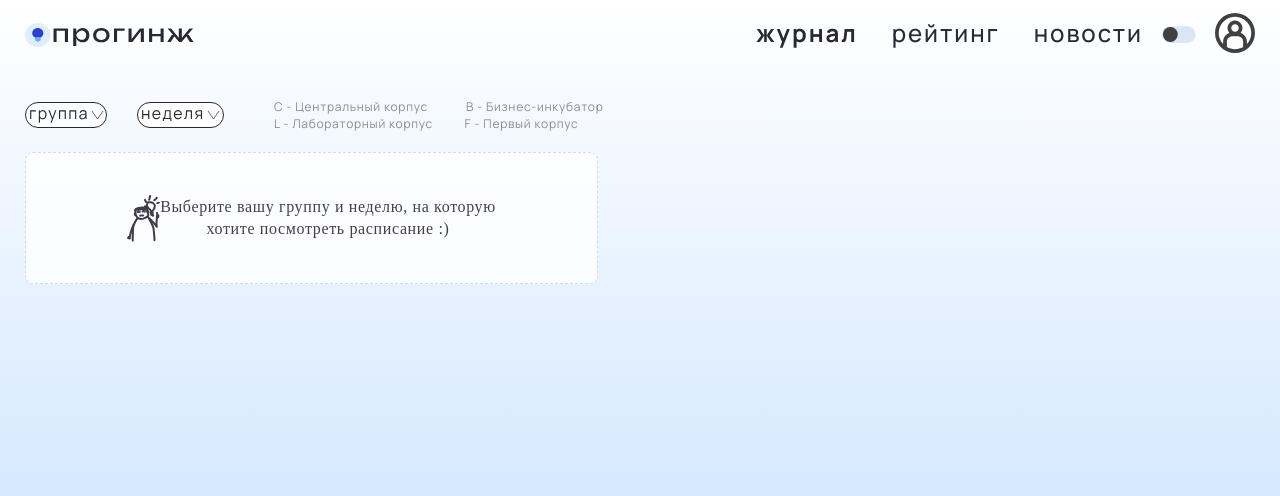
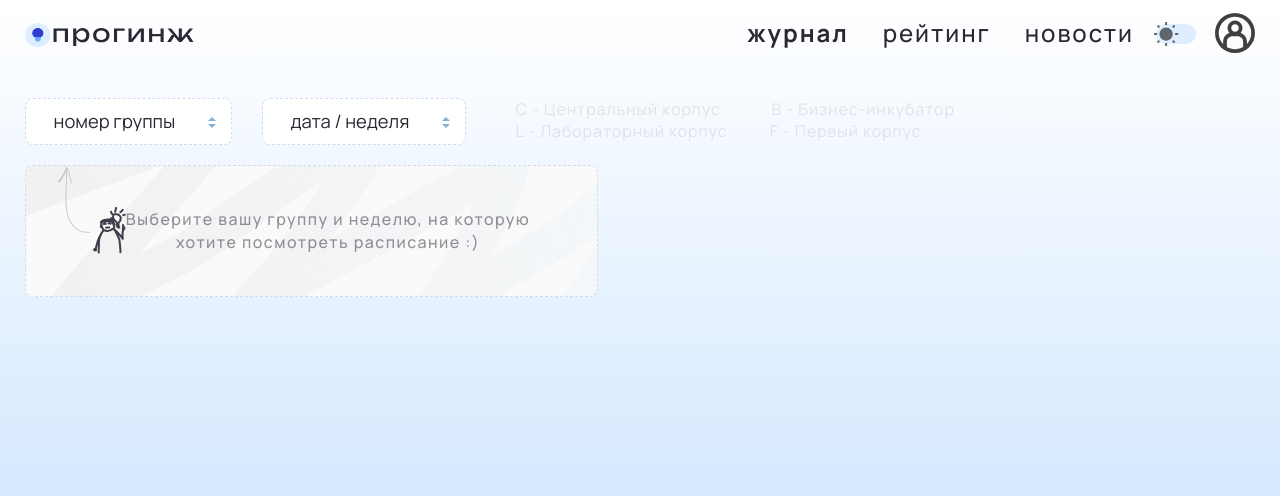
Before and after one commit to andrejgolubev/paragraph, a Python web app: template templates/index.html in a window 1280 px wide. Shown: the top 496 px of the page. Run offline with Jinja, Linux system fonts and the light colour scheme; the template is opened without the code that fills it, so the values that code supplies are empty.

Commit message:
finished "home" page

```diff
--- a/styles/js/script.js
+++ b/styles/js/script.js
@@ -0,0 +1,9 @@
+document.addEventListener('DOMContentLoaded', function() {
+  const selectElement = document.querySelector('select');
+  const customSelect = document.querySelector('.custom-select');
+
+  const updateSelectStyles = () => {
+    customSelect.classList.toggle('select-valid', selectElement.value !== "");
+  };
+  selectElement.addEventListener('change', updateSelectStyles);
+});
--- /dev/null
+++ b/styles/sass/dropdown.scss
@@ -0,0 +1,47 @@
+@use './fonts.scss';
+
+.custom-select {
+  position: relative;
+}
+
+.custom-select select {
+  appearance: none;
+  width: 100%;
+  font-size: 1.15rem;
+  font-family: 'Manrope', serif;
+  padding: 0.675em 3em 0.675em 1.5em;
+  background-color: #fff;
+  border: 1px rgb(207, 222, 227) dashed;
+  border-radius: 0.5rem;
+  color: #292833;
+  cursor: pointer;
+}
+
+.custom-select::before,
+.custom-select::after {
+  --size: 0.3rem;
+  content: "";
+  position: absolute;
+  right: 1rem;
+  pointer-events: none;
+}
+
+.custom-select::before {
+  border-left: var(--size) solid transparent;
+  border-right: var(--size) solid transparent;
+  border-bottom: var(--size) solid rgb(135, 178, 208) ;
+  top: 40%;
+}
+
+.custom-select::after {
+  border-left: var(--size) solid transparent;
+  border-right: var(--size) solid transparent;
+  border-top: var(--size) solid rgb(135, 178, 208);
+  top: 55%;
+}
+
+/* Styles when a valid option is selected (other than placeholder) */
+.custom-select.select-valid select {
+  background-color: rgb(135, 178, 208);
+  border-color: rgb(135, 178, 208);
+}
--- a/styles/sass/styles.css
+++ b/styles/sass/styles.css
@@ -97,6 +97,52 @@ input[type=file] {
   font-family: "Manrope";
   src: url("../fonts/Manrope-VariableFont_wght.ttf");
 }
+.custom-select {
+  position: relative;
+}
+
+.custom-select select {
+  appearance: none;
+  width: 100%;
+  font-size: 1.15rem;
+  font-family: "Manrope", serif;
+  padding: 0.675em 3em 0.675em 1.5em;
+  background-color: #fff;
+  border: 1px rgb(207, 222, 227) dashed;
+  border-radius: 0.5rem;
+  color: #292833;
+  cursor: pointer;
+}
+
+.custom-select::before,
+.custom-select::after {
+  --size: 0.3rem;
+  content: "";
+  position: absolute;
+  right: 1rem;
+  pointer-events: none;
+}
+
+.custom-select::before {
+  border-left: var(--size) solid transparent;
+  border-right: var(--size) solid transparent;
+  border-bottom: var(--size) solid rgb(135, 178, 208);
+  top: 40%;
+}
+
+.custom-select::after {
+  border-left: var(--size) solid transparent;
+  border-right: var(--size) solid transparent;
+  border-top: var(--size) solid rgb(135, 178, 208);
+  top: 55%;
+}
+
+/* Styles when a valid option is selected (other than placeholder) */
+.custom-select.select-valid select {
+  background-color: rgb(135, 178, 208);
+  border-color: rgb(135, 178, 208);
+}
+
 .header {
   width: auto;
   margin-inline: 10px;
@@ -142,7 +188,7 @@ input[type=file] {
 }
 
 .toggle {
-  margin: 26px 0 0 0;
+  margin: 20px 0 0 0;
 }
 
 .main {
@@ -165,32 +211,38 @@ input[type=file] {
 .main-content .options .corpuses p {
   font-family: "Manrope", sans-serif;
   font-weight: 400;
-  font-size: 12px;
+  font-size: 16px;
   letter-spacing: 0.06em;
-  color: rgba(41, 40, 51, 0.52);
+  color: rgba(29, 29, 33, 0.1);
 }
 .main-content .tip {
   display: inline-flex;
   align-items: center;
   justify-content: center;
-  background: rgba(255, 255, 255, 0.8);
+  background-image: url("../static/tip-bg.png");
   border: 1px rgb(207, 222, 227) dashed;
   border-radius: 8px;
   width: 573px;
   height: 132px;
   margin-top: 20px;
 }
+.main-content .tip_arrow {
+  position: relative;
+  margin-bottom: 30px;
+  margin-right: 30px;
+}
 .main-content .tip_text {
   display: inline-block;
   align-items: center;
 }
 .main-content .tip_text p {
-  font-weight: 400;
+  font-family: "Manrope";
+  font-weight: 500;
   font-size: 16px;
   line-height: 140%;
-  letter-spacing: 0.04em;
+  letter-spacing: 0.09em;
   text-align: center;
-  color: #443f4b;
+  color: rgba(41, 40, 51, 0.5);
 }
 
 /*# sourceMappingURL=styles.css.map */
--- a/styles/sass/styles.scss
+++ b/styles/sass/styles.scss
@@ -1,5 +1,6 @@
 @use './normalize.scss';
 @use './fonts.scss';
+@use './dropdown.scss';
 
 .header {
   width: auto;
@@ -49,7 +50,7 @@
 }
 
 .toggle {
-  margin: 26px 0 0 0;
+  margin: 20px 0 0 0;
 }
 
 
@@ -75,9 +76,9 @@
       p {
         font-family: 'Manrope', sans-serif;
         font-weight: 400;
-        font-size: 12px;
+        font-size: 16px;
         letter-spacing: 0.06em;
-        color: rgba(41, 40, 51, 0.52);
+        color: rgba(29, 29, 33, 0.10);
       }
     }
   }
@@ -86,24 +87,34 @@
     display: inline-flex;
     align-items: center;
     justify-content: center;
-    background: rgba(255, 255, 255, 0.8);
+    // background: rgba(255, 255, 255, 0.8);
+    background-image: url('../static/tip-bg.png');
     border: 1px rgb(207, 222, 227) dashed;
     border-radius: 8px;
     width: 573px;
     height: 132px;
     margin-top: 20px;
 
+    &_arrow{
+      position: relative;
+      // right: 725px;
+      margin-bottom: 30px;
+      margin-right: 30px;
+    }
+
     &_text {
       display: inline-block;
       align-items: center;
 
       p {
-        font-weight: 400;
+
+        font-family: 'Manrope';
+        font-weight: 500;
         font-size: 16px;
         line-height: 140%;
-        letter-spacing: 0.04em;
+        letter-spacing: 0.09em;
         text-align: center;
-        color: #443f4b;
+        color: rgba(41, 40, 51, 0.5);
       }
     }
   }
--- a/templates/index.html
+++ b/templates/index.html
@@ -25,10 +25,35 @@
       </nav>
     </header>
 
+
     <div class="main-content">
       <div class="options">
-        <img src="../styles/static/gr.svg" alt="Group">
-        <img src="../styles/static/week.svg" alt="Week">
+        <div class="group">
+          <div class="custom-select">
+            <select>
+              <option value="" disabled selected>номер группы</option>
+              <option value="">GitHub</option>
+              <option value="">Instagram</option>
+              <option value="">Facebook</option>
+              <option value="">LinkedIn</option>
+              <option value="">Twitter</option>
+              <option value="">Reddit</option>
+            </select>
+          </div>
+        </div>
+        <div class="week">
+          <div class="custom-select">
+            <select>
+              <option value="" disabled selected> дата / неделя</option>
+              <option value="">GitHub</option>
+              <option value="">Instagram</option>
+              <option value="">Facebook</option>
+              <option value="">LinkedIn</option>
+              <option value="">Twitter</option>
+              <option value="">Reddit</option>
+            </select>
+          </div>
+        </div>
         <div class="corpuses">
           <p>C - Центральный корпус⠀⠀⠀⠀B - Бизнес-инкубатор</p>
           <p>L - Лабораторный корпус ⠀⠀⠀F - Первый корпус </p>
@@ -42,9 +67,12 @@
           <p>хотите посмотреть расписание :)</p>
         </div>
       </div>
+
+
     </div>
   </div>
 
+  <script src="../styles/js/script.js"></script>
 </body>
 
 </html>
```
Also changed, not shown: styles/sass/dropdown.css (added, +55 -0 lines), styles/static/lightDarkSwitch.svg, styles/static/tip-bg.png (added), styles/static/tip-bg.svg (deleted), 2 other files.
